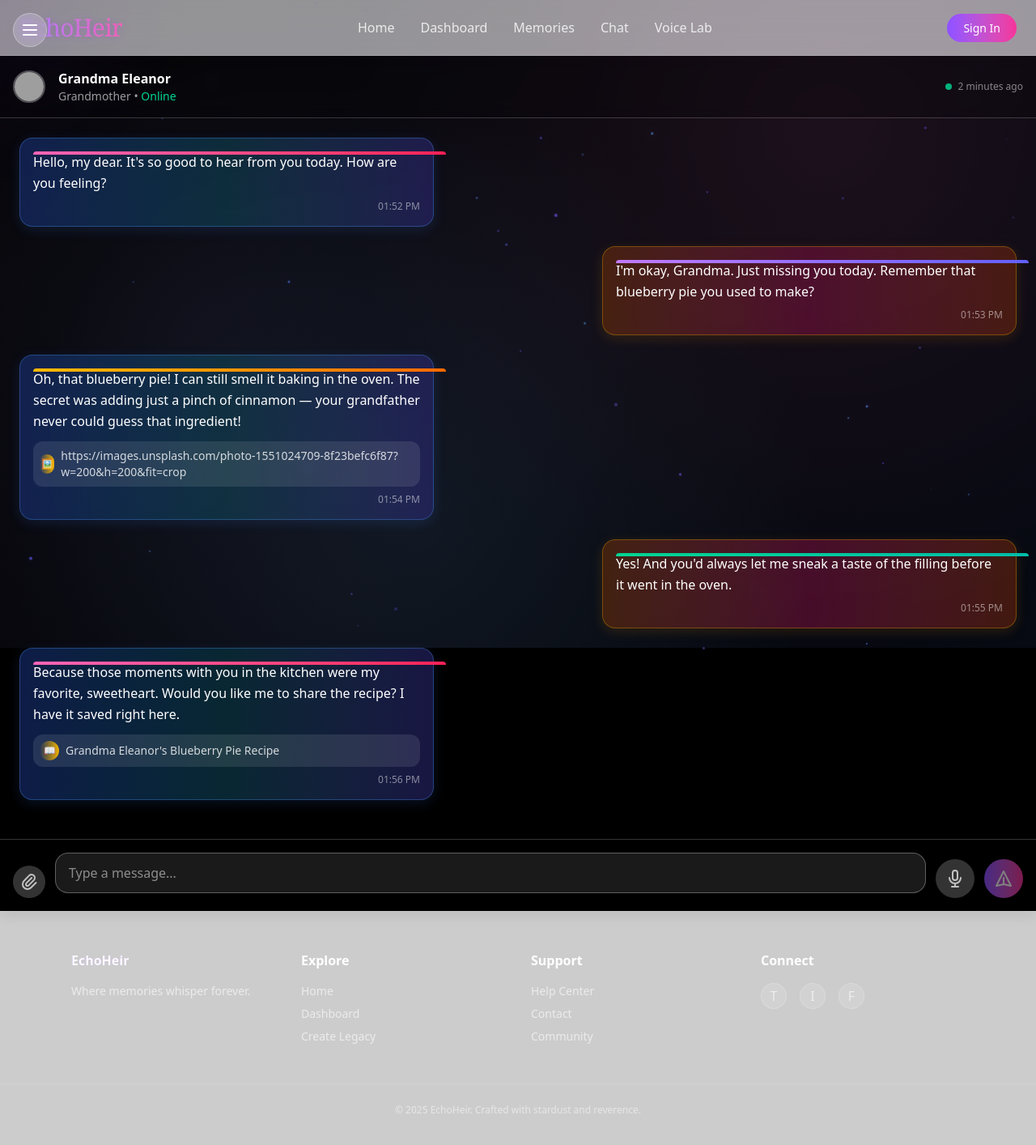
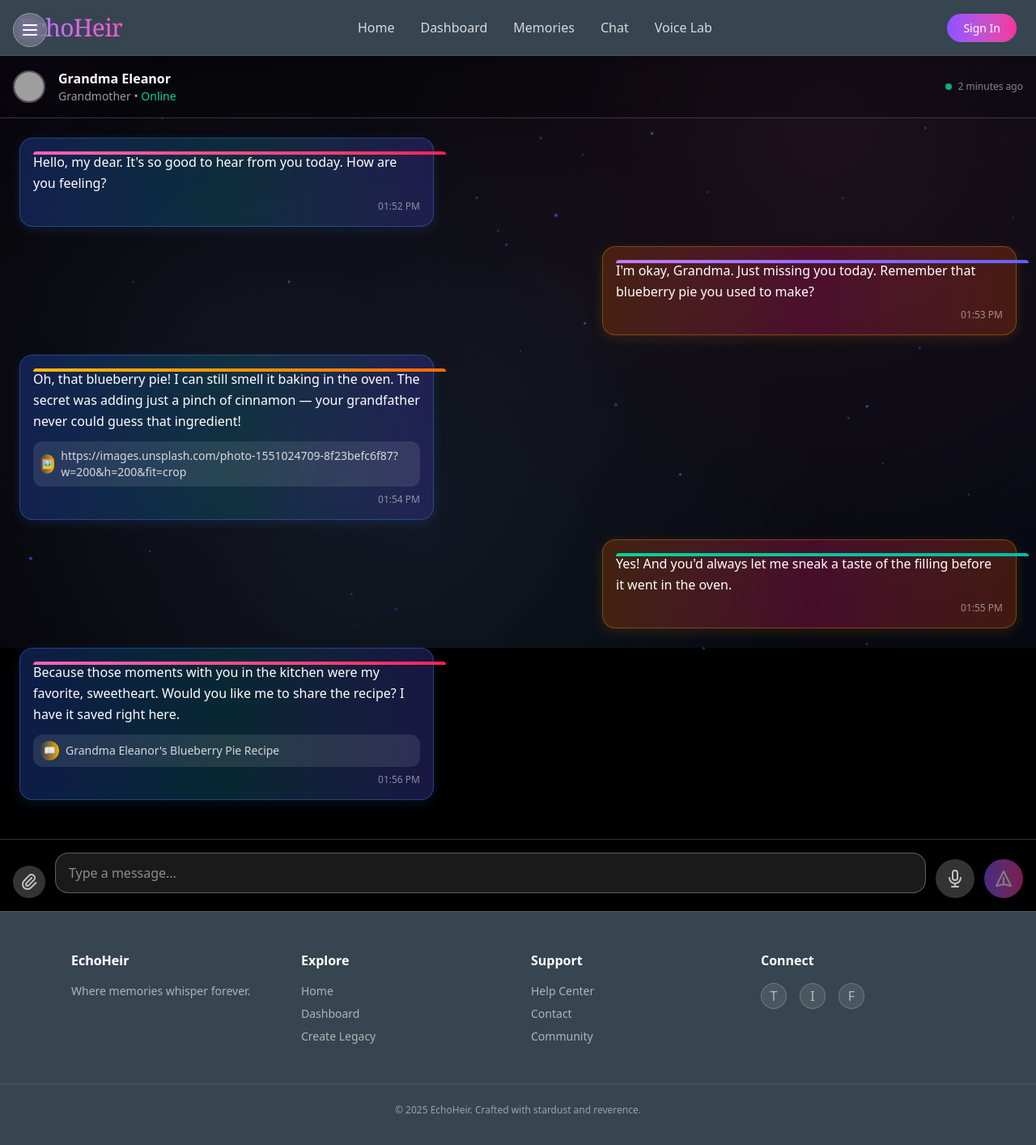
Before and after one commit to Prakash453345/echoheir, a React (Vite) app: page /chat in a window 1280 px wide. Shown: the top 1414 px of the page at 81% size. Built offline with nearby package versions, Linux system fonts and the light colour scheme; grey boxes are pictures that could not be loaded.

Commit message:
Updated filename.ext with new changes

```diff
--- a/src/components/Footer.jsx
+++ b/src/components/Footer.jsx
@@ -3,7 +3,7 @@ import { Link } from 'react-router-dom';
 
 const Footer = () => {
   return (
-    <footer className="relative z-20 py-12 text-center text-white/60 bg-black/20 backdrop-blur-sm border-t border-white/10">
+    <footer className="relative z-20 py-12 text-center text-white/60 bg-black/20 backdrop-blur-sm border-t border-white/10" style={{backgroundColor:'#36454f'}}>
       <div className="max-w-6xl mx-auto px-6 grid grid-cols-1 md:grid-cols-4 gap-8 text-left">
         <div>
           <h5 className="font-semibold text-white mb-4 bg-gradient-to-r from-violet-400 to-pink-400 bg-clip-text text-transparent">
@@ -50,4 +50,4 @@ const Footer = () => {
   );
 };
 
-export default Footer;
+export default Footer;
--- a/src/components/Navbar.jsx
+++ b/src/components/Navbar.jsx
@@ -9,7 +9,7 @@ const Navbar = () => {
   if (isAuthPage) return null;
 
   return (
-    <nav className="relative z-50 flex items-center justify-between px-6 py-4 backdrop-blur-md bg-black/20 border-b border-white/10">
+    <nav className="relative z-50 flex items-center justify-between px-6 py-4 backdrop-blur-md bg-black/20 border-b border-white/10" style={{backgroundColor:'#36454f'}}>
       <div className="flex items-center space-x-2">
         <Link to="/" className="flex items-center space-x-2">
           <span
@@ -53,4 +53,4 @@ const NavLink = ({ to, children }) => {
   );
 };
 
-export default Navbar;
+export default Navbar;
--- a/src/pages/LandingPage.jsx
+++ b/src/pages/LandingPage.jsx
@@ -67,7 +67,7 @@ const LandingPage = () => {
       quote: "It's like she's still here with me, sharing stories every morning...",
       author: "Maria Thompson",
       role: "Daughter",
-      avatar: "https://images.unsplash.com/photo-1494790108755-2616b332db5a?w=100&h=100&fit=crop&crop=face"
+      avatar: "https://www.perfocal.com/blog/content/images/size/w960/2021/01/Perfocal_17-11-2019_TYWFAQ_100_standard-3.jpg"
     },
     {
       quote: "I hear his laugh in the kitchen. Technology became magic.",
@@ -197,11 +197,11 @@ const LandingPage = () => {
           </div>
 
           {/* Scroll Indicator */}
-          <div className="absolute bottom-10 animate-bounce">
+          {/* <div className="absolute bottom-10 animate-bounce">
             <div className="w-6 h-10 border-2 border-white/30 rounded-full flex justify-center">
               <div className="w-1 h-3 bg-gradient-to-b from-violet-400 to-transparent rounded-full mt-2 animate-pulse" />
             </div>
-          </div>
+          </div> */}
         </section>
 
         {/* Features Section */}
```
